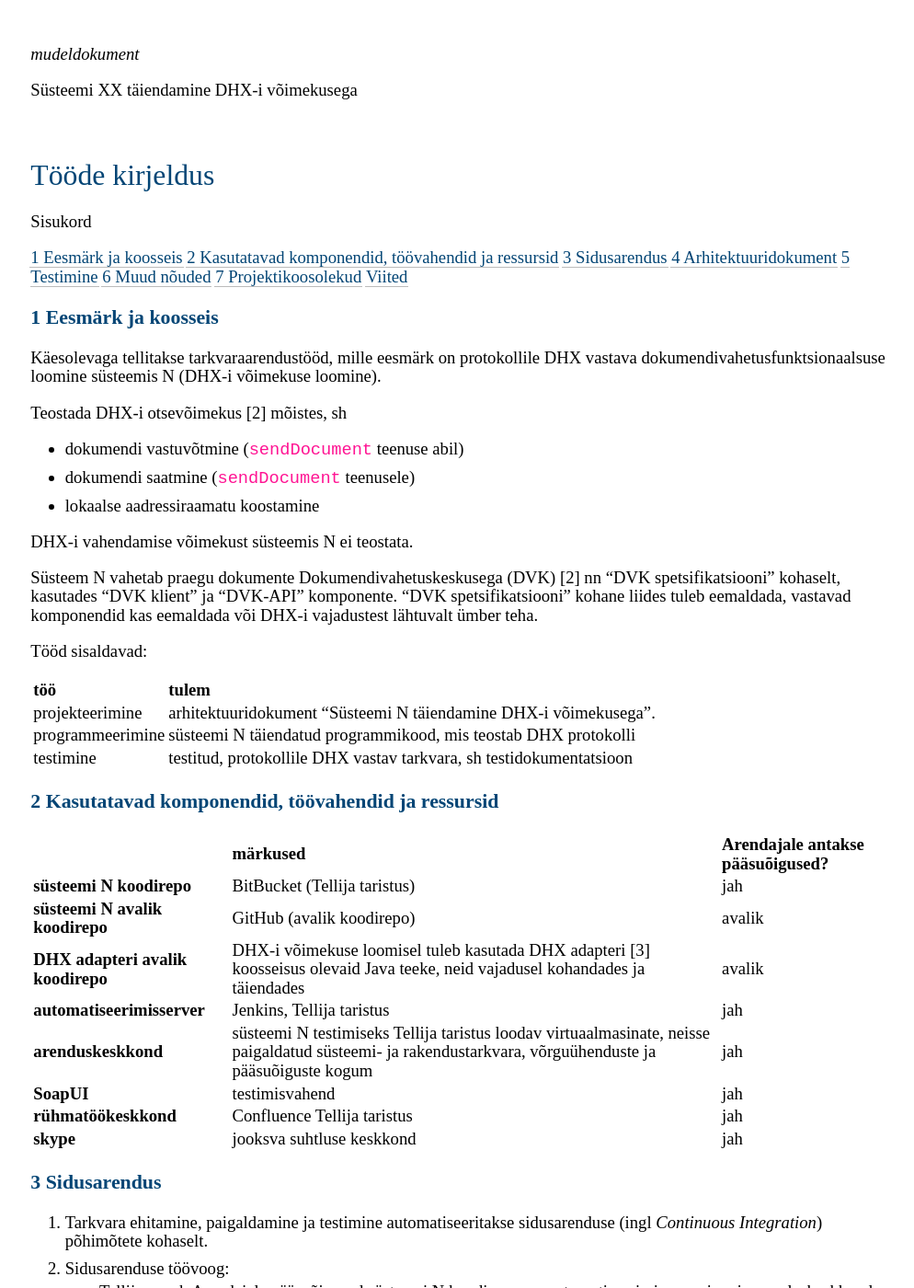
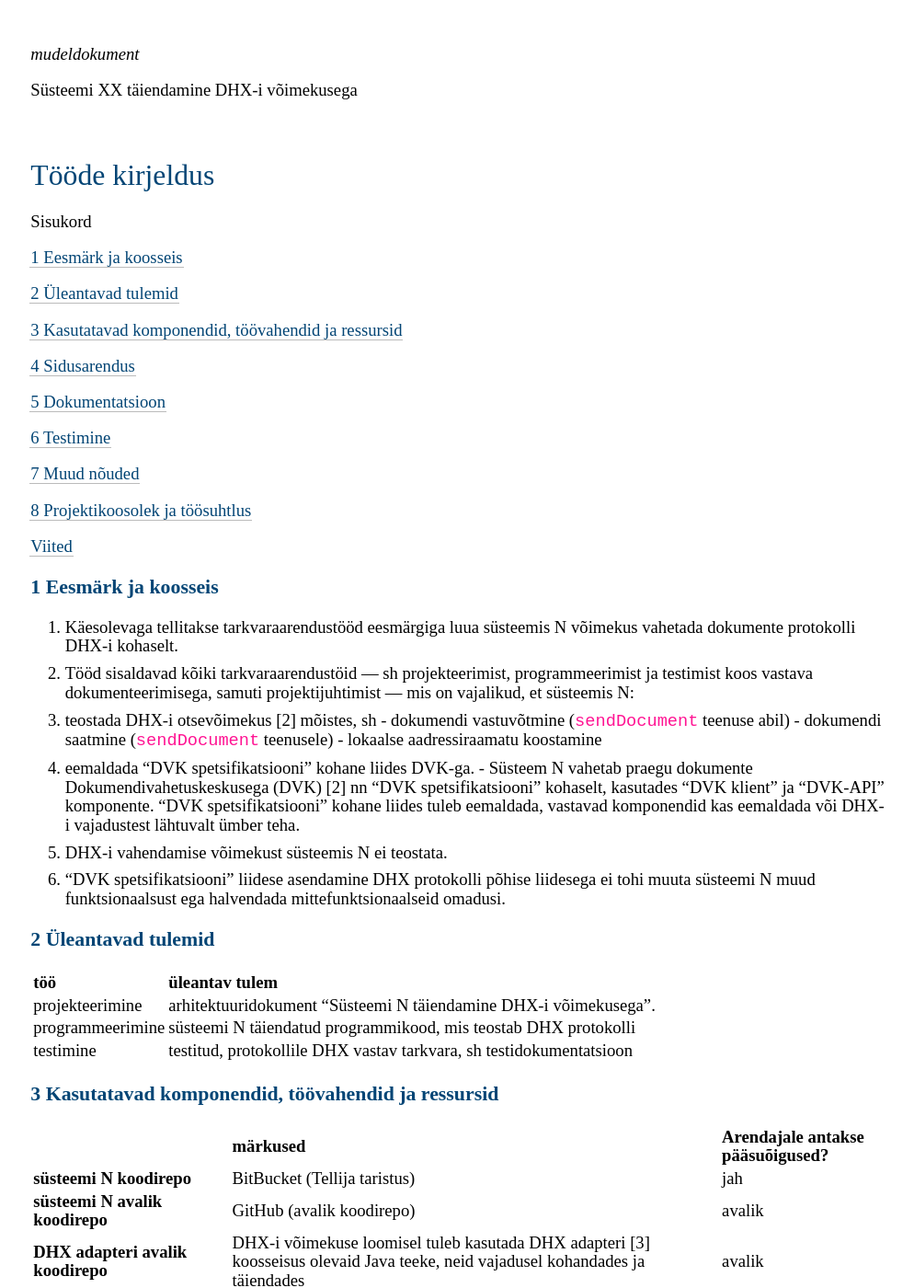
Before and after one commit to e-gov/DHX, a Jekyll site: the page built from docs/LY.md, in a window 1280 px wide and 1400 px high. Shown: the whole window at 92% size, without its empty margins (167-1161 px from the left). Built offline with Jekyll 4.4.1, drawn with Linux system fonts in a browser that asks for light colours; some of the changed text lies outside the part shown.

Commit message:
Update LY.md

```diff
--- a/docs/LY.md
+++ b/docs/LY.md
@@ -13,35 +13,44 @@ Süsteemi XX täiendamine DHX-i võimekusega
 Sisukord
 
 [1 Eesmärk ja koosseis]()
-[2 Kasutatavad komponendid, töövahendid ja ressursid]()
-[3 Sidusarendus]()
-[4 Arhitektuuridokument]()
-[5 Testimine]()
-[6 Muud nõuded]()
-[7 Projektikoosolekud]()
+
+[2 Üleantavad tulemid]()
+
+[3 Kasutatavad komponendid, töövahendid ja ressursid]()
+
+[4 Sidusarendus]()
+
+[5 Dokumentatsioon]()
+
+[6 Testimine]()
+
+[7 Muud nõuded]()
+
+[8 Projektikoosolek ja töösuhtlus]()
+
 [Viited]()
 
 ### 1 Eesmärk ja koosseis
-Käesolevaga tellitakse tarkvaraarendustööd, mille eesmärk on protokollile DHX vastava dokumendivahetusfunktsionaalsuse loomine süsteemis N (DHX-i võimekuse loomine).
+1. Käesolevaga tellitakse tarkvaraarendustööd eesmärgiga luua süsteemis N võimekus vahetada dokumente protokolli DHX-i kohaselt.
+1. Tööd sisaldavad kõiki tarkvaraarendustöid — sh projekteerimist, programmeerimist ja testimist koos vastava dokumenteerimisega, samuti projektijuhtimist — mis on vajalikud, et süsteemis N:
+  1. teostada DHX-i otsevõimekus [2] mõistes, sh
+    - dokumendi vastuvõtmine (`sendDocument` teenuse abil)
+    - dokumendi saatmine (`sendDocument` teenusele)
+    - lokaalse aadressiraamatu koostamine
+  2. eemaldada "DVK spetsifikatsiooni" kohane liides DVK-ga.
+    - Süsteem N vahetab praegu dokumente Dokumendivahetuskeskusega (DVK) [2] nn "DVK spetsifikatsiooni" kohaselt, kasutades "DVK klient" ja "DVK-API" komponente. "DVK spetsifikatsiooni" kohane liides tuleb eemaldada, vastavad komponendid kas eemaldada või DHX-i vajadustest lähtuvalt ümber teha.
+1. DHX-i vahendamise võimekust süsteemis N ei teostata.
+1. "DVK spetsifikatsiooni" liidese asendamine DHX protokolli põhise liidesega ei tohi muuta süsteemi N muud funktsionaalsust ega halvendada mittefunktsionaalseid omadusi.
 
-Teostada DHX-i otsevõimekus [2] mõistes, sh
-- dokumendi vastuvõtmine (`sendDocument` teenuse abil)
-- dokumendi saatmine (`sendDocument` teenusele)
-- lokaalse aadressiraamatu koostamine
+### 2 Üleantavad tulemid
 
-DHX-i vahendamise võimekust süsteemis N ei teostata.
-
-Süsteem N vahetab praegu dokumente Dokumendivahetuskeskusega (DVK) [2] nn "DVK spetsifikatsiooni" kohaselt, kasutades "DVK klient" ja "DVK-API" komponente. "DVK spetsifikatsiooni" kohane liides tuleb eemaldada, vastavad komponendid kas eemaldada või DHX-i vajadustest lähtuvalt ümber teha.
-
-Tööd sisaldavad:
-
-| töö | tulem |
+| töö | üleantav tulem |
 |-----|-----------|
 | projekteerimine | arhitektuuridokument "Süsteemi N täiendamine DHX-i võimekusega". |
 | programmeerimine | süsteemi N täiendatud programmikood, mis teostab DHX protokolli |
 | testimine        | testitud, protokollile DHX vastav tarkvara, sh testidokumentatsioon |
 
-### 2 Kasutatavad komponendid, töövahendid ja ressursid
+### 3 Kasutatavad komponendid, töövahendid ja ressursid
 
 |                          | märkused                     | Arendajale antakse pääsuõigused? |
 |--------------------------|------------------------------|-----|
@@ -64,13 +74,15 @@ Tööd sisaldavad:
   - Automatiseerimisserver täidab ehitus-, paigaldus- ja testiskriptid
 1. Süsteemi N koodirepo peegeldamine avalikku koodireposse (GitHub) toimub automaatselt
 
-### 4 Arhitektuuridokument
-Arhitektuuridokumendis tuleb:
-- spetsifitseerida süsteemi funktsiooni(d), piir, liidesed, komponentstruktuur, tehnoloogiad jm olulised arhitektuurilised aspektid
-- eraldi välja tuua DHX-i võimekuse loomisest tulenevad muudatused
-- esitada arhitektuurijoonis(ed) koos seletuskirjaga (selgitava tekstiga).
+### 5 Dokumentatsioon
+1. Aluseks võetakse süsteemi N olemasolev dokumentatsioon, seda täiendatakse.
+2. Dokument "Lahenduse kirjeldus" tuleb ümber nimetada arhitektuuridokumendiks ja täiendada, nii, et oleks:
+  - spetsifitseeritud süsteemi funktsiooni(d), piir, liidesed, komponentstruktuur, tehnoloogiad jm olulised arhitektuurilised aspektid
+  - eraldi välja toodud DHX-i võimekuse loomisest tulenevad muudatused
+  - esitatud arhitektuurijoonis(ed) koos seletuskirjaga (selgitava tekstiga).
+3. Dokumentatsioon mis veel ei ole, tuleb teisendada Markdown-i (GitHub-i stiili).
 
-### 5 Testimine
+### 6 Testimine
 1. Arendaja peab testima kõiki DHX-i nõudeid.
   - muu hulgas tuleb teha dokumendis "DHX standardtestid" [5] määratletud testid
 1. Koostada tuleb:
@@ -87,13 +99,13 @@ Arhitektuuridokumendis tuleb:
 1. Regressioonitestid tuleb teha.
 1. Spetsiaalseid koormusteste ei ole vaja teha.
 
-### 6 Muud nõuded
+### 7 Muud nõuded
 1. Süsteemi N täiendamisel peab järgima:
   - Tellija mittefunktsionaalseid nõudeid (MFN)
   - Tellija dokumentatsiooniplaani.
 1. Kõrvalekalded p 1 nimetatud nõuetest on lubatud põhjendatud juhtudel (süsteemi või keskkonna olemuse tõttu nõue ei ole kohalduv või eesmärgipärane) Tellija nõusolekul.
 
-### 7 Projektikoosolek
+### 8 Projektikoosolek ja töösuhtlus
 1. Projektikoosolek:
   - peetakse iga nädal
   - Tellija ruumides
@@ -101,6 +113,8 @@ Arhitektuuridokumendis tuleb:
   - Täitja projektijuht esitab suulise aruande tööde edenemisest
   - seejärel arutatakse sisulisi ja korralduslikke küsimusi
   - koosolekud protokollitakse.
+2. Projektikoosolekute vahel peetakse töösuhtlust Tellija ja Arendaja ühises skype vestluses ja e-kirja teel
+3. Arendajale antakse juurdepääs projekti Confluence-ruumile Tellija taristus.
 
 ### Viited
 [1] Dokumendivahetusprotokoll DHX, [https://e-gov.github.io/DHX/](https://e-gov.github.io/DHX/)
```
Also changed, not shown: other parts of docs/LY.md (+2 -1 lines).
